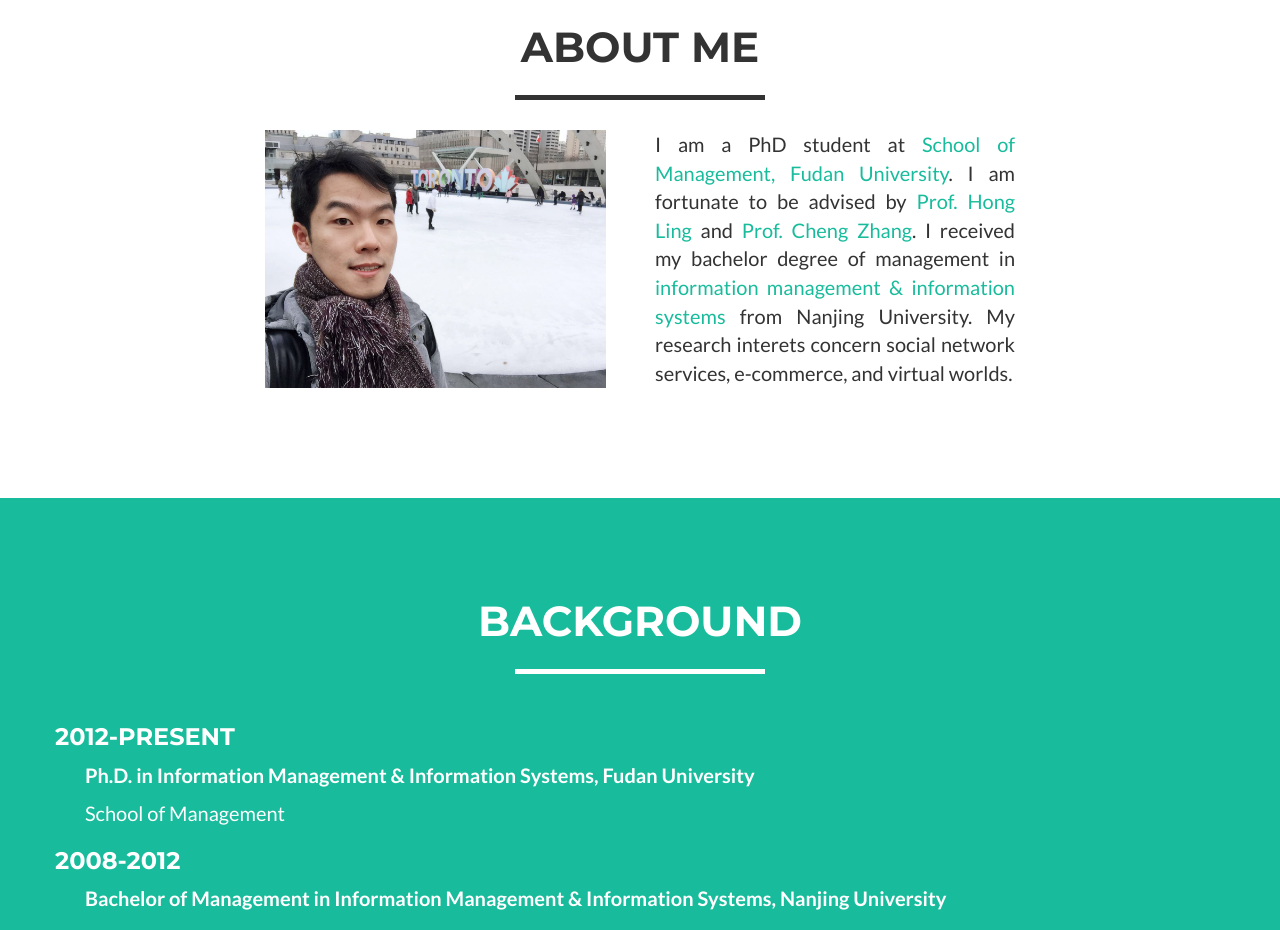
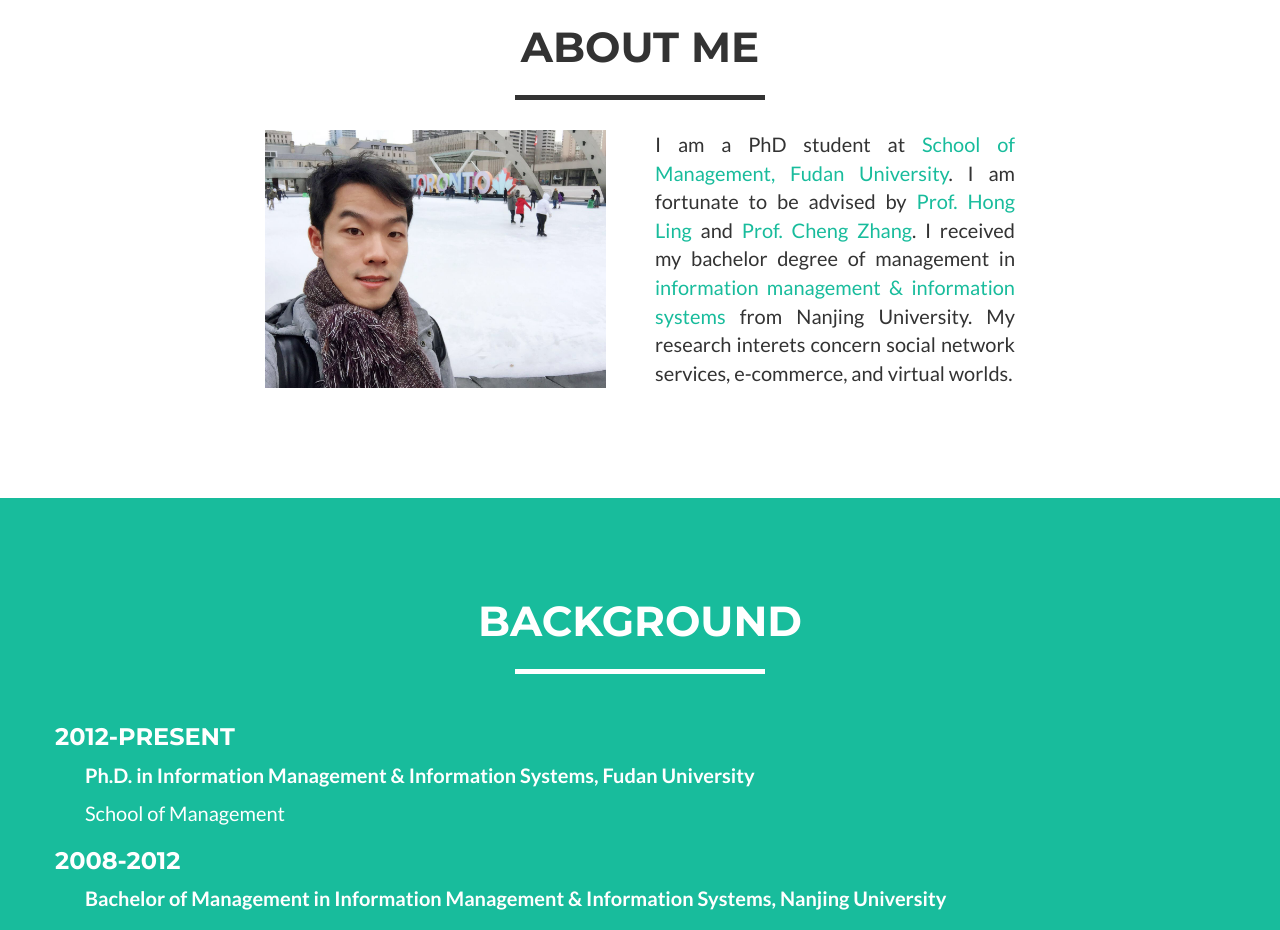
Before and after one commit to liamxinlinyao/liamxinlinyao.github.io, a website: page index.html in a window 1280 px wide. Shown: the part 840-1770 px from the top of the page. Drawn offline with nearby package versions, Linux system fonts and the light colour scheme.

Commit message:
update pic

```diff
--- a/index.html
+++ b/index.html
@@ -96,7 +96,7 @@
             </div>
             <div class="row">
                 <div class="col-lg-4 col-lg-offset-2">
-                    <p><img src="img/11388845082054454.jpg" width="341" height="258" alt=""/></p>
+                    <p><img src="img/633163704812627679.jpg" width="341" height="258" alt=""/></p>
                 </div>
                 <div class="col-lg-4">
                     <p align="justify">I am a PhD student at <a href="http://www.fdsm.fudan.edu.cn/Aboutus/index.aspx" target="_blank">School of Management, Fudan University</a>. I am fortunate to be advised by <a href="http://www.fdsm.fudan.edu.cn/Aboutus/preview.aspx?UserID=1816" target="_blank">Prof. Hong Ling</a> and <a href="http://www.fdsm.fudan.edu.cn/Aboutus/preview.aspx?UserID=3622" target="_blank">Prof. Cheng Zhang</a>. I received my bachelor degree of management in <a href="http://im.nju.edu.cn/" target="_blank">information management &amp; information systems</a> from Nanjing University. My research interets concern social network services, e-commerce, and virtual worlds.</p>
```
Also changed, not shown: img/633163704812627679.jpg (added).
